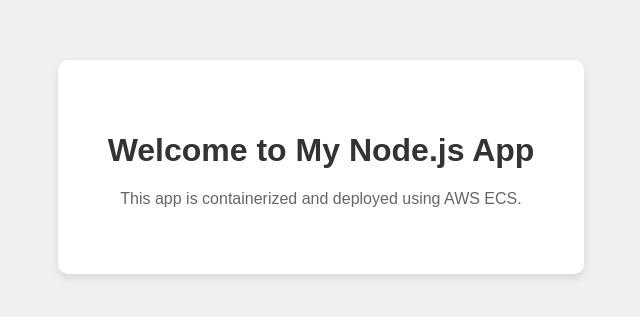
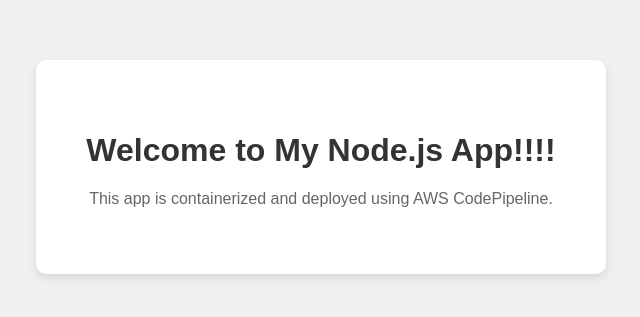
Before and after one commit to HKHKKKHHHRHRRRHH/node-cicd, a website: page views/index.html in a window 1280 px wide. Shown: the part 233-550 px from the top of the page, without its empty margins (319-959 px from the left). Drawn offline with Linux system fonts and the light colour scheme.

Commit message:
Update index.html

```diff
--- a/views/index.html
+++ b/views/index.html
@@ -8,8 +8,8 @@
 </head>
 <body>
     <div class="container">
-        <h1>Welcome to My Node.js App</h1>
-        <p>This app is containerized and deployed using AWS ECS.</p>
+        <h1>Welcome to My Node.js App!!!!</h1>
+        <p>This app is containerized and deployed using AWS CodePipeline.</p>
     </div>
 </body>
 </html>
```
